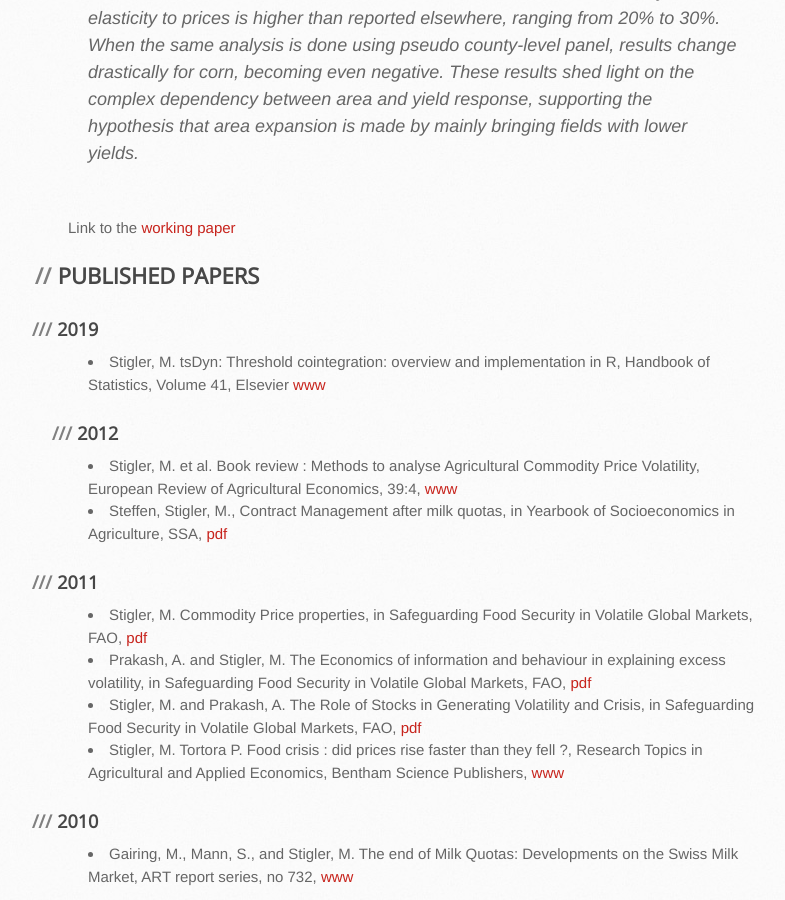
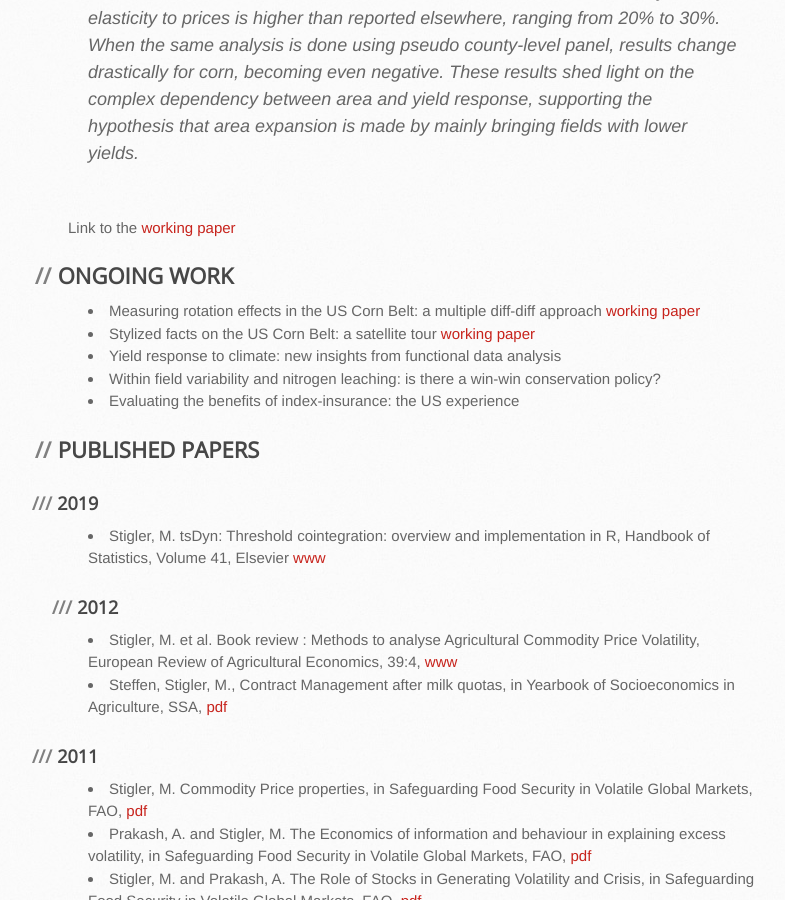
Before and after one commit to MatthieuStigler/MatthieuStigler.github.io, a Jekyll site: the page built from Research.Md, in a window 1280 px wide and 900 px high, scrolled down 778 px. Shown: the whole window, without its empty margins (102-887 px from the left). Built offline with Jekyll 4.4.1, drawn with Linux system fonts in a browser that asks for light colours.

Commit message:
Research: add ongoing work

```diff
--- a/Research.Md
+++ b/Research.Md
@@ -13,6 +13,15 @@ Supply response at the field-level: disentangling area and yield effects
 >Abstract To disentangle the effect of the intensive and composition effect on county-level yields, I run an analysis at the field level, constructing a dataset of satellite-predicted crop choice and yield data for corn and soybeans for close to two million fields in the US Midwest. Results indicate that the field-level yield elasticity to prices is higher than reported elsewhere, ranging from 20% to 30%. When the same analysis is done using pseudo county-level panel, results change drastically for corn, becoming even negative. These results shed light on the complex dependency between area and yield response, supporting the hypothesis that area expansion is made by mainly bringing fields with lower yields.
 
 Link to the [working paper](https://matthieustigler.github.io/docs/yield_response_satellite_Stigler.pdf)
+
+## ONGOING WORK
+
+ - Measuring rotation effects in the US Corn Belt: a multiple diff-diff approach
+[working paper](https://matthieustigler.github.io/docs/rotation_effects_Stigler_standalone.pdf)
+ - Stylized facts on the US Corn Belt: a satellite tour [working paper](https://matthieustigler.github.io/docs/Chapter1_Stylised_facts_standalone.pdf)
+ - Yield response to climate: new insights from functional data analysis
+ - Within field variability and nitrogen leaching: is there a win-win conservation policy?
+ - Evaluating the benefits of index-insurance: the US experience
 
 ## PUBLISHED PAPERS
 
```
